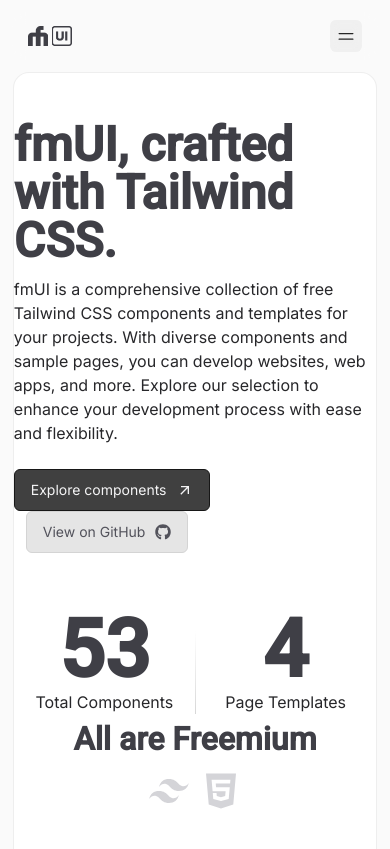
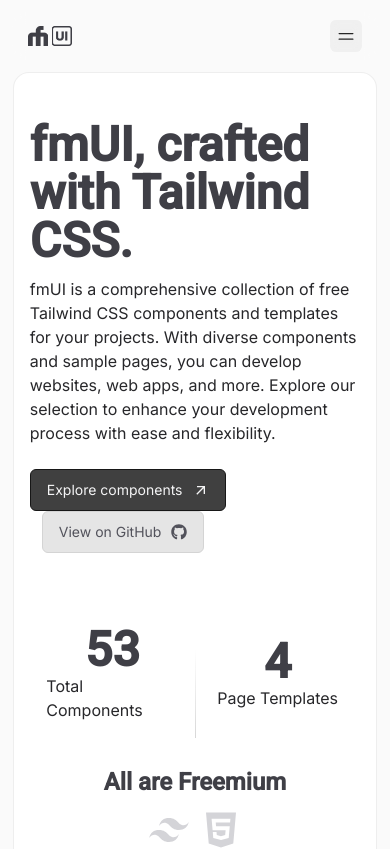
Before and after one commit to fwedwicc/fmUI, a React (Vite) app: page /fmUI/home in a window 390 px wide. Shown: the top 849 px of the page. Built offline with nearby package versions, Linux system fonts and the light colour scheme.

Commit message:
A bit modification for hero section in home page

```diff
--- a/src/components/Hero.jsx
+++ b/src/components/Hero.jsx
@@ -37,21 +37,20 @@
       </div>
       <div className='col-span-1 grid grid-cols-2 grid-rows-2'>
         <div className='col-span-1 row-span-1 bg-border-gradient-1 p-[0.5px]'>
-          <div className='bg-white w-full h-full flex flex-col justify-center items-center'>
-            <h1 className='text-[5rem] leading-none font-black'>{totalComponents}</h1>
+          <div className='bg-white w-full h-full flex flex-col justify-center items-center p-4'>
+            <h1 className='md:text-[5rem] text-[3rem] leading-none font-black'>{totalComponents}</h1>
             <span>Total Components</span>
           </div>
         </div>
-
         <div className='col-span-1 row-span-1 bg-border-gradient-2 p-[0.5px]'>
-          <div className='bg-white w-full h-full flex flex-col justify-center items-center'>
-            <h1 className='text-[5rem] leading-none font-black'>{totalTemplates}</h1>
+          <div className='bg-white w-full h-full flex flex-col justify-center items-center p-4'>
+            <h1 className='md:text-[5rem] text-[3rem] leading-none font-black'>{totalTemplates}</h1>
             <span>Page Templates</span>
           </div>
         </div>
-        <div className='col-span-2 row-span-1 bg-border-gradient-3 p-[0.5px]'>
+        <div className='col-span-2 row-span-1 bg-border-gradient-3 p-[0.5px] pt-4'>
           <div className='bg-white flex flex-col gap-4 justify-center items-center w-full h-full'>
-            <h1 className='md:text-[2.5rem] text-[2rem] leading-none font-black'>All are Freemium</h1>
+            <h1 className='md:text-[2.5rem] text-[1.5rem] leading-none font-black'>All are Freemium</h1>
             <div className='gap-3 flex'>
               <RiTailwindCssFill className='text-zinc-300 h-10 w-auto' />
               <FaHtml5 className='text-zinc-300 h-10 w-auto' />
--- a/src/pages/Home.jsx
+++ b/src/pages/Home.jsx
@@ -14,7 +14,7 @@
       <div className='pt-[4.5rem] px-[0.8rem]'>
         <div className='bg-white border border-neutral-300/40 py-12 rounded-[1rem] flex flex-col'>
           {/* Rendered Hero */}
-          <div className='lg:px-24 md:px-12'>
+          <div className='lg:px-24 md:px-12 px-4'>
             <Hero />
           </div>
           {/* Interface Overview */}
```
